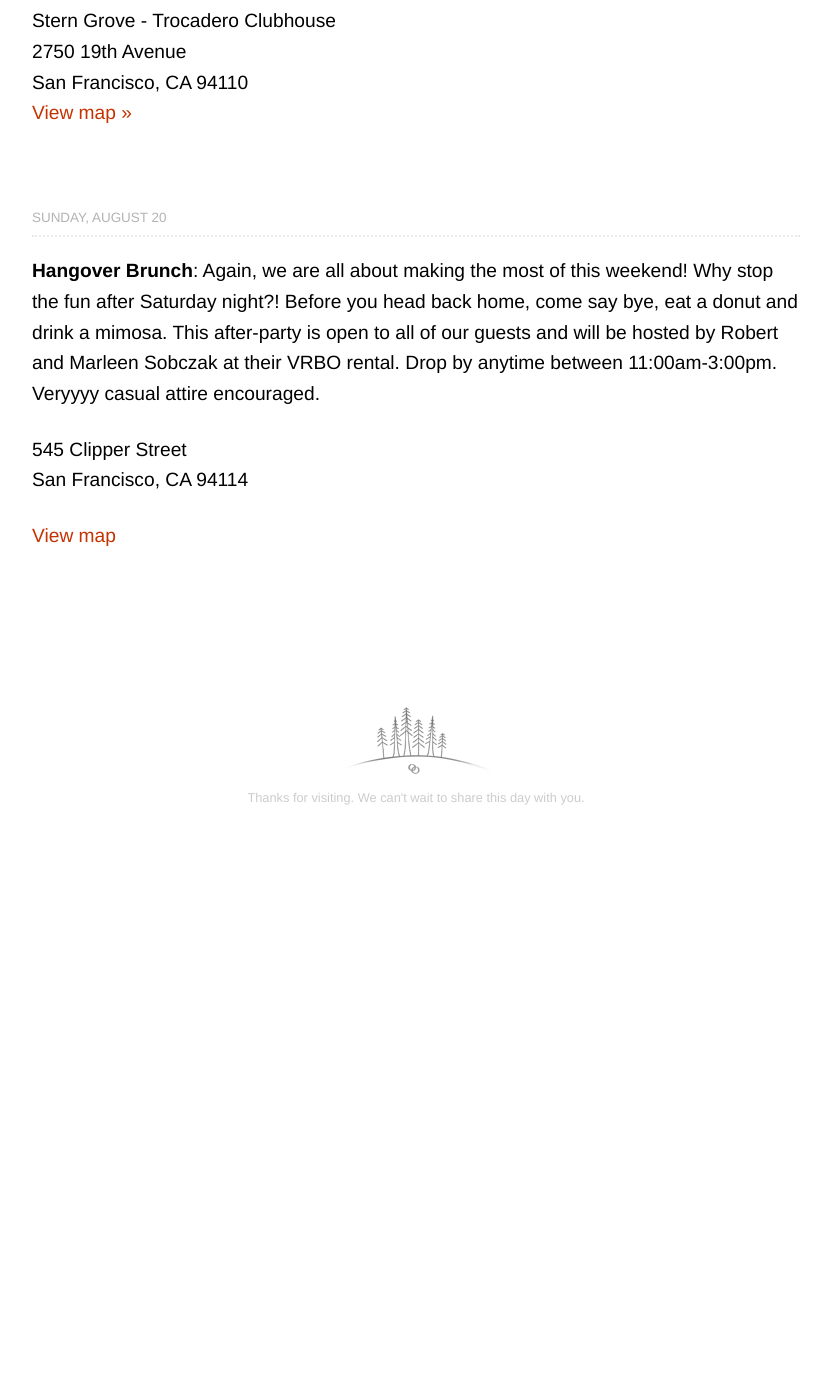
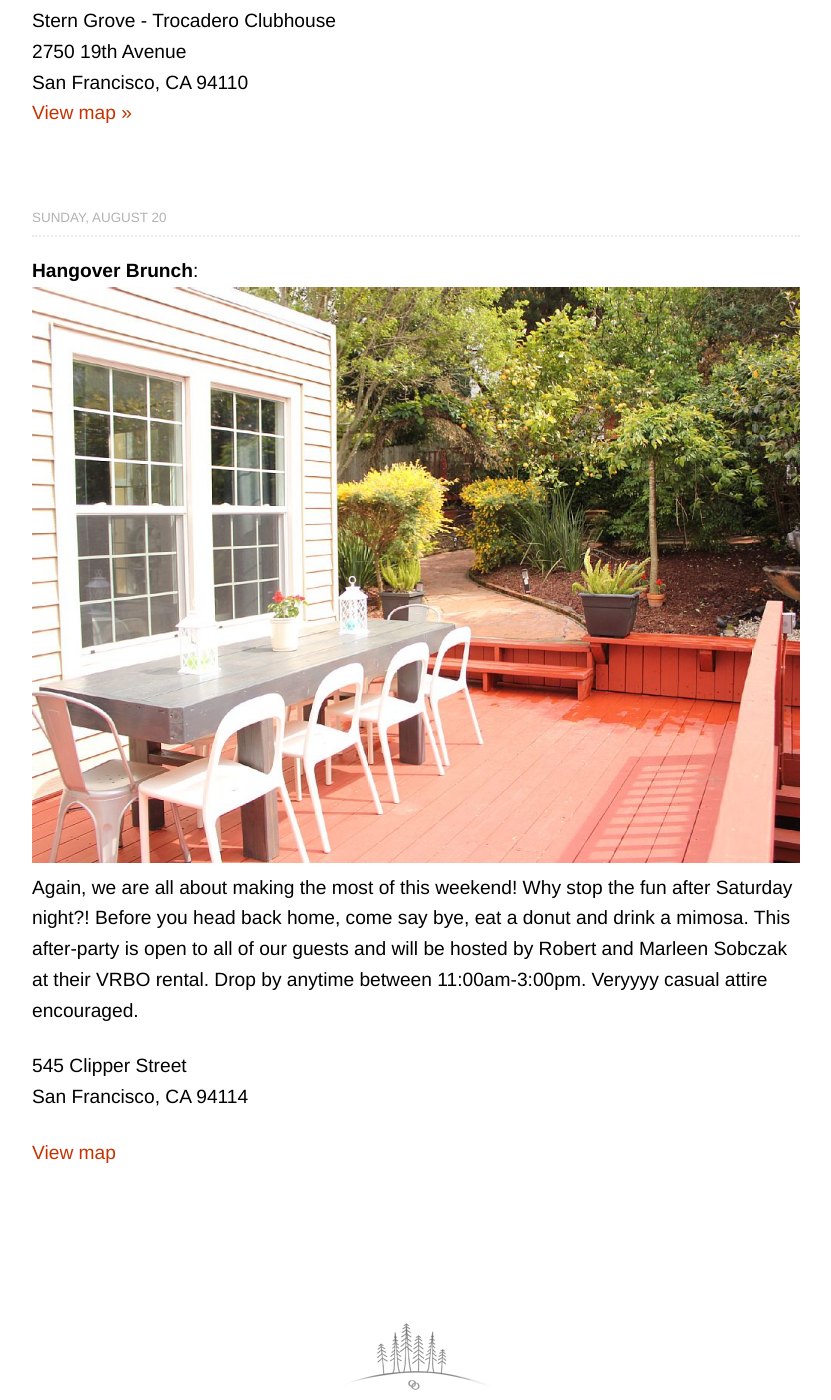
Before and after one commit to nkadlac/alieplusnate.com, a Jekyll site: the page built from schedule.md, in a window 1280 px wide and 1400 px high, scrolled down 2269 px. Shown: the whole window, without its empty margins (224-1055 px from the left). Built offline with Jekyll 4.4.1, drawn with Linux system fonts in a browser that asks for light colours; some web fonts are replaced; before the commit the page ends 3158 px from its top, so only the background shows below that.

Commit message:
Updated Schedule

```diff
--- a/schedule.md
+++ b/schedule.md
@@ -33,7 +33,9 @@
 
 ## Sunday, August 20
 
-**Hangover Brunch**: Again, we are all about making the most of this weekend! Why stop the fun after Saturday night?! Before you head back home, come say bye, eat a donut and drink a mimosa. This after-party is open to all of our guests and will be hosted by Robert and Marleen Sobczak at their VRBO rental. Drop by anytime between 11:00am-3:00pm. Veryyyy casual attire encouraged.
+**Hangover Brunch**:
+![brunch.jpeg](/uploads/brunch.jpeg)
+Again, we are all about making the most of this weekend! Why stop the fun after Saturday night?! Before you head back home, come say bye, eat a donut and drink a mimosa. This after-party is open to all of our guests and will be hosted by Robert and Marleen Sobczak at their VRBO rental. Drop by anytime between 11:00am-3:00pm. Veryyyy casual attire encouraged.
 
 545 Clipper Street<br>
 San Francisco, CA 94114
```
